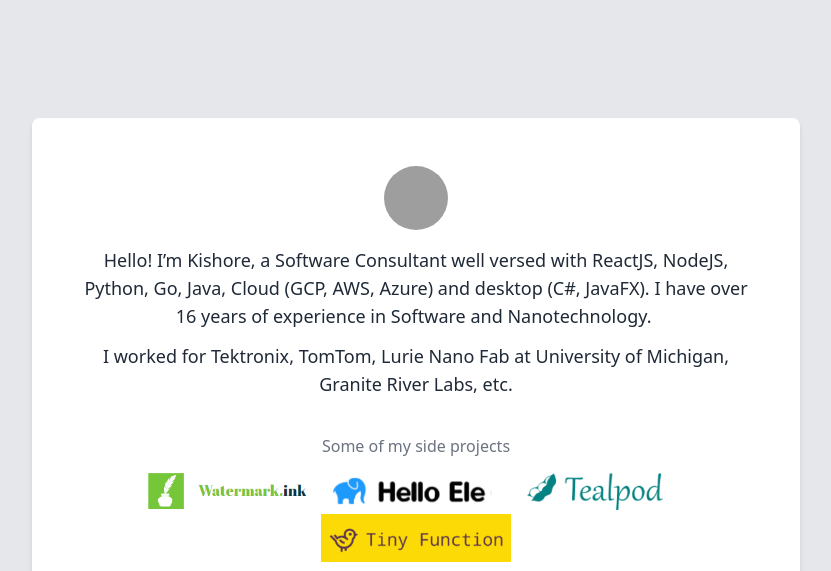
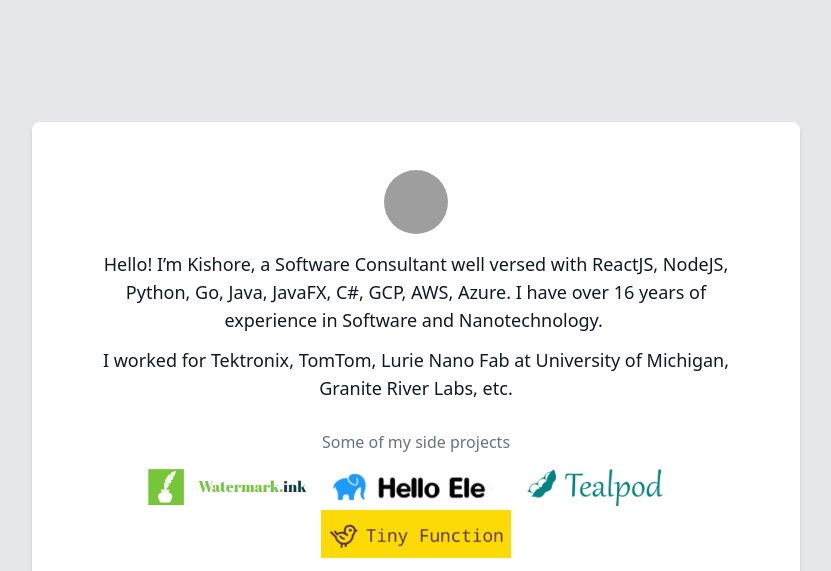
Before and after one commit to prakis/kishore-pro, a plain HTML site: page index.html in a window 1280 px wide. Shown: the top 571 px of the page, without its empty margins (224-1055 px from the left). Drawn offline with nearby package versions, Linux system fonts and the light colour scheme; grey boxes are pictures that could not be loaded.

Commit message:
minor layout changes

```diff
--- a/index.html
+++ b/index.html
@@ -27,7 +27,8 @@
 </script>
   <meta charset="UTF-8">
   <title>Kishore.pro/grammer</title>
-  <link href="https://unpkg.com/tailwindcss@^1.0/dist/tailwind.min.css" rel="stylesheet"/>
+  <!--link href="https://unpkg.com/tailwindcss@^1.0/dist/tailwind.min.css" rel="stylesheet"/-->
+  <link href="https://unpkg.com/tailwindcss@^2/dist/tailwind.min.css" rel="stylesheet">
     <meta name="viewport" content="width=device-width, initial-scale=1.0">
 <link rel="stylesheet" href="https://use.fontawesome.com/releases/v5.8.1/css/all.css" integrity="sha384-50oBUHEmvpQ+1lW4y57PTFmhCaXp0ML5d60M1M7uH2+nqUivzIebhndOJK28anvf" crossorigin="anonymous">
   <!--link href="styles/output.css" type="text/css" rel="stylesheet" /-->
@@ -38,14 +39,15 @@
 <div class="flex h-full justify-center p-4 bgdiv bg-gray-200">
   <div class="  max-w-sm md:max-w-3xl  bg-white shadow-md m-auto rounded-lg p-12  space-y-4">
     <img class="h-16 w-16 rounded-full mx-auto" src="https://pbs.twimg.com/profile_images/1313453251509932032/eRvqp-t0_400x400.jpg">
-    <div class="text-center text-black space-y-4">
+    <div class="text-center text-black space-y-4 antialiased">
       <!--div><h2 class="text-2xl underline">Kishore</h2> </div-->
       <!--div>Software Architect</div-->
         <!--div><h1 class="text-xl ">Software Architect</h1> </div-->
 
-        <div>
-            <p class="text-lg font-sans text-gray-800">Hello! I’m Kishore, a Software Consultant well versed with ReactJS, NodeJS, Python, Go, Java, Cloud (GCP, AWS, Azure) and desktop (C#, JavaFX). I have over 16 years of experience in Software and Nanotechnology. </p>
-            <p class="text-lg p-3 font-sans text-gray-800">
+        <div class="prose  text-gray-900 text-lg ">
+            <p class=" lead ">Hello! I’m Kishore, a Software Consultant well versed with ReactJS, NodeJS, Python, Go, Java, JavaFX, C#, GCP, AWS, Azure. I have over 16 years of experience in Software and Nanotechnology.
+            </p>
+            <p class=" p-3">
                 I worked for
                 <a target="_blank" href="https://tektronix.com">Tektronix</a>,
                 <a target="_blank" href="https://tomtom.com">TomTom</a>,
@@ -63,7 +65,7 @@
              </div>
         </div-->
 
-        <div><h2 class="text-md text-gray-500 p-2">Some of my side projects</h2>
+        <div><h2 class="text-md text-gray-500 pb-2">Some of my side projects</h2>
 
           <div class="flex flex-wrap justify-center text-gray-800 my-auto text-lg mx-auto md:mx-0">
 
@@ -75,16 +77,7 @@
 
               <a href="https://tinyfunction.com"><img class="object-fit h-12 object-center bg-yellow-300 " src="tinyfunction.png" alt="TinyFunction"></a>
 
-                        <!--a href="https://dearele.com">DearEle</a-->
-
-                    <!--ul>
-                        <li> <a href="https://watermark.ink">Watermark.ink</a> </li>
-                        <li> <a href="https://helloele.com">HelloEle</a> </li>
-                        <li> <a href="https://dearele.com">DearEle</a> </li>
-                        <li> <a href="https://tinyfunction.com">TinyFunction</a> </li>
-                        <li> <a href="https://tealpod.com/compressor/index.html">Image Compressor</a> </li>
-                    </ul-->
-                </div>
+            </div>
         </div>
 
         <div class="flex flex-row justify-center gap-8 pt-5 pb-1 text-gray-800 text-2xl mx-auto md:mx-0">
```
